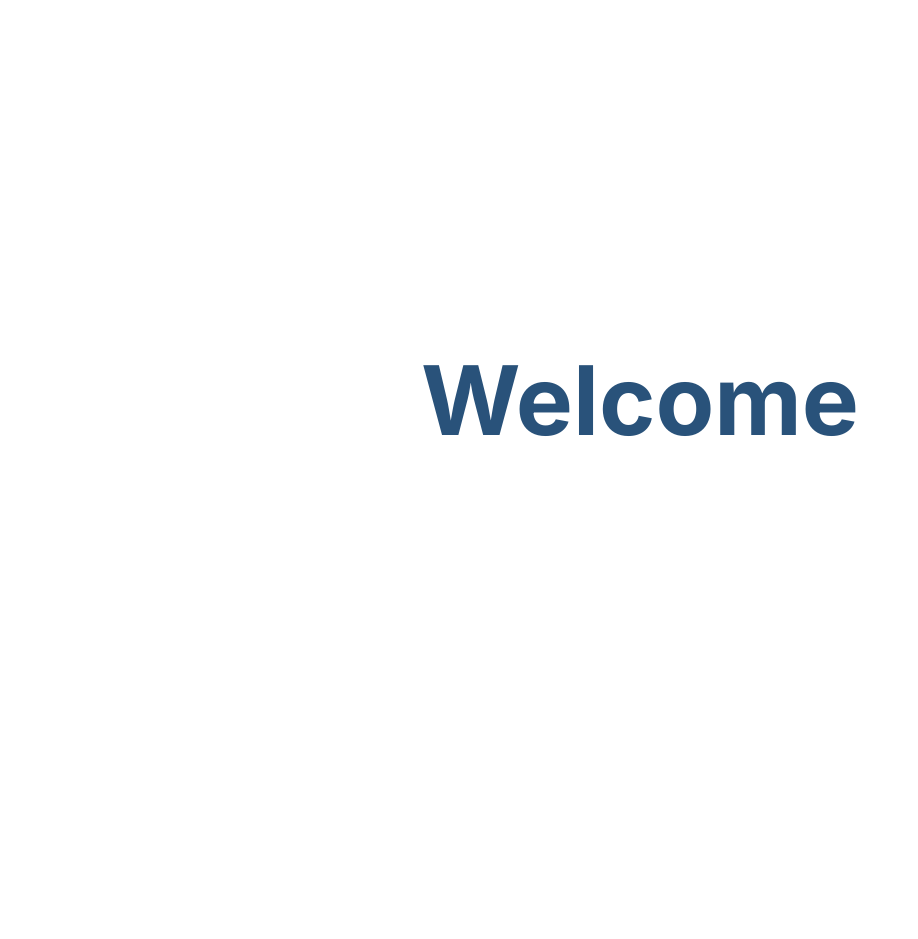
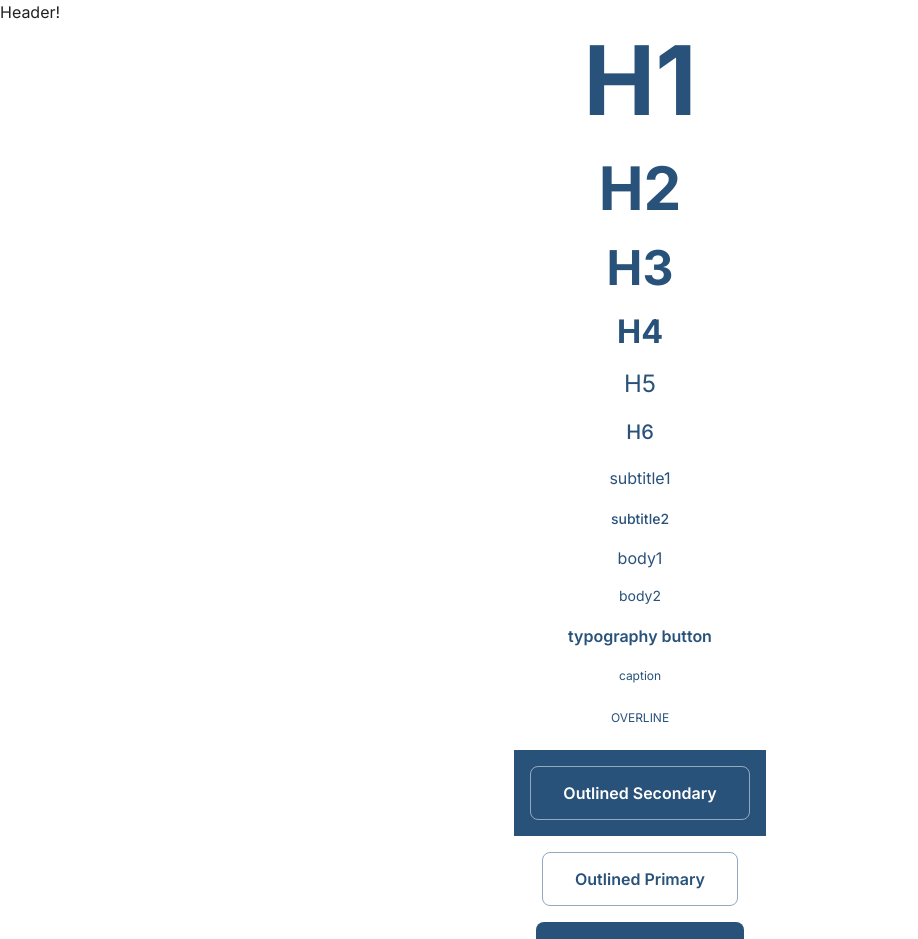
Before and after one commit to collegescore/frontend, a React (Create React App) app: page / in a window 1280 px wide. Shown: the top 939 px of the page, without its empty margins (0-918 px from the left). Before the commit the page ends 800 px from the top, so only its background shows below. Built offline with nearby package versions, Linux system fonts and the light colour scheme.

Commit message:
showcase of theme setup and altering components html tag

```diff
--- a/src/App.js
+++ b/src/App.js
@@ -1,22 +1,73 @@
-import { Box, Typography, Button } from "@mui/material";
+import {Stack, Box, Typography, Button, Container } from "@mui/material";
 
 function App() {
   return (
-    <Box
-      sx={{
-        display: "flex",
-        flexDirection: "row",
-        justifyContent: "center",
-        alignItems: "center",
-        height: "100vh",
-        bgcolor: "background.default",
-      }}
-    >
-      <Typography variant="h1" color="primary">
-        Welcome
-      </Typography>
-
-    </Box>
+    <>
+    <header>Header!</header>{/* change this to be a proper AppBar with responsive menu later */}
+    <main>
+      {/*replace this with routes later */}
+      <Container component="section">
+        <Stack alignItems={"center"} gap={2}>
+            <Typography variant="h1" color="primary" textTransform="uppercase">
+              H1
+            </Typography>
+            <Typography variant="h2" color="primary">
+              H2
+            </Typography>
+            <Typography variant="h3" color="primary">
+              H3
+            </Typography>
+            <Typography variant="h4" color="primary">
+              H4
+            </Typography>
+            <Typography variant="h5" color="primary">
+              H5
+            </Typography>
+            <Typography variant="h6" color="primary">
+              H6
+            </Typography>
+            <Typography variant="subtitle1" color="primary">
+              subtitle1
+            </Typography>
+            <Typography variant="subtitle2" color="primary">
+              subtitle2
+            </Typography>
+            <Typography variant="body1" color="primary">
+              body1
+            </Typography>
+            <Typography variant="body2" color="primary">
+              body2
+            </Typography>
+            <Typography variant="button" color="primary">
+              typography button
+            </Typography>
+            <Typography variant="caption" color="primary">
+              caption
+            </Typography>
+            <Typography variant="overline" color="primary">
+              overline
+            </Typography>
+          <Box bgcolor="primary.main" p={2} >
+          <Button variant="outlined" color="secondary">
+            Outlined Secondary
+          </Button>
+          </Box>
+          <Button variant="outlined" color="primary">
+            Outlined Primary
+          </Button>
+          <Button variant="contained" color="primary">
+            Contained Primary
+          </Button>
+          <Box bgcolor="primary.main" p={2} >
+          <Button variant="contained" color="secondary">
+            Contained Secondary
+          </Button>
+          </Box>
+        </Stack>
+      </Container>
+    </main>
+    <footer>Footer!</footer>{/* change this to be a proper footer later */}
+    </>
   );
 }
 
```
